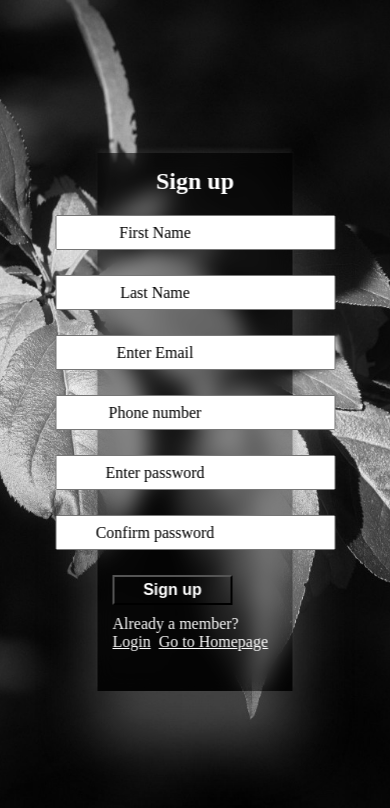
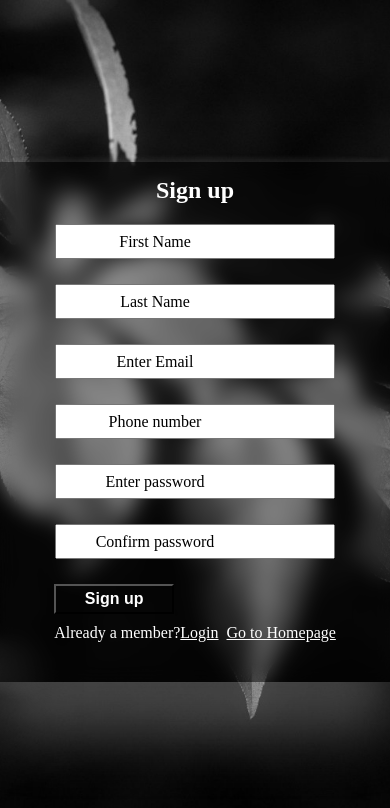
Before and after one commit to vschool4566/Service_Frontend, a React (Create React App) app: page /signup in a window 390 px wide. Shown: the top 808 px of the page. Built offline with nearby package versions, Linux system fonts and the light colour scheme.

Commit message:
Update main.css

```diff
--- a/src/components/assets/css/main.css
+++ b/src/components/assets/css/main.css
@@ -272,5 +272,7 @@ body{
         width:100%;
         height: auto;
     }
-
+    .formDetails{
+        width: 100%;
+    }
 }
```
